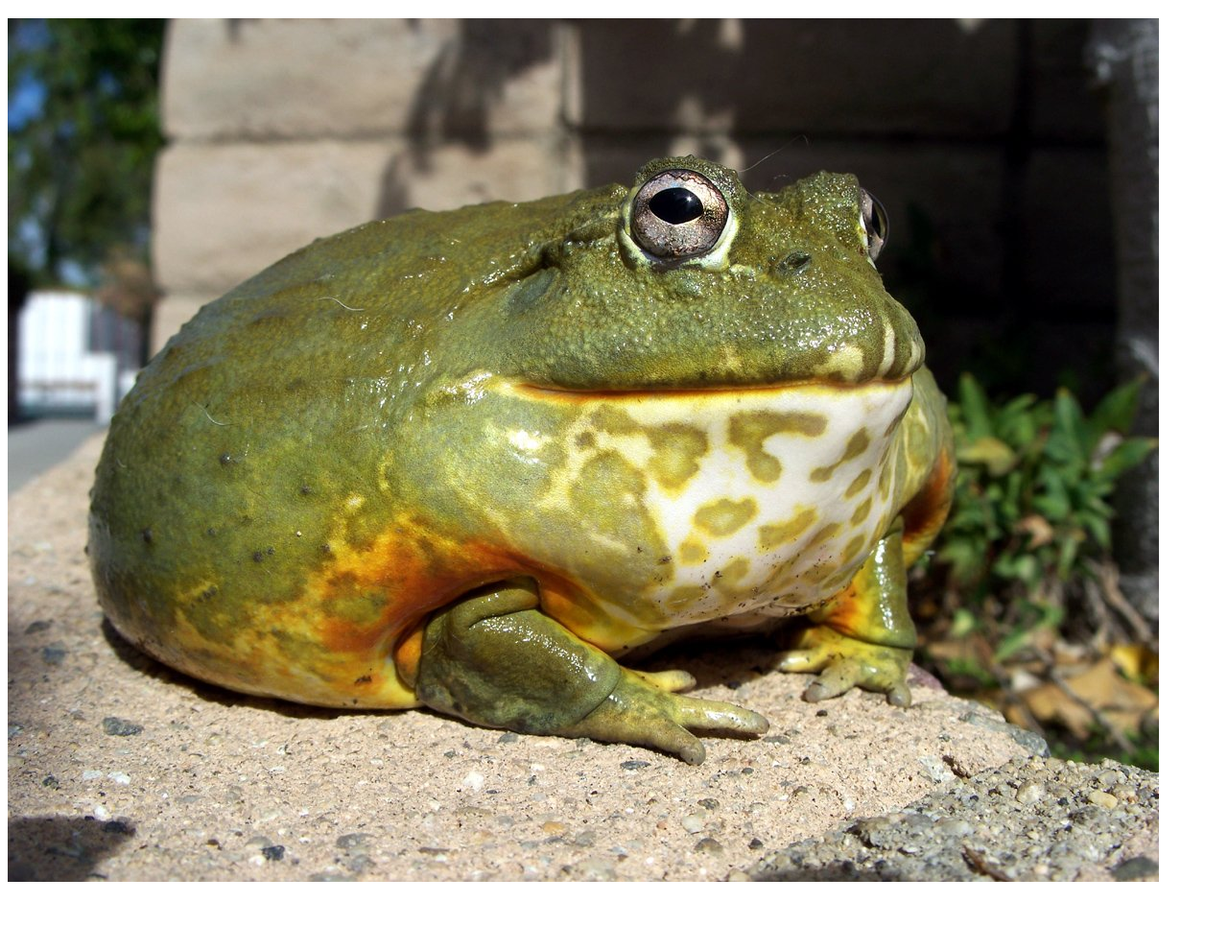
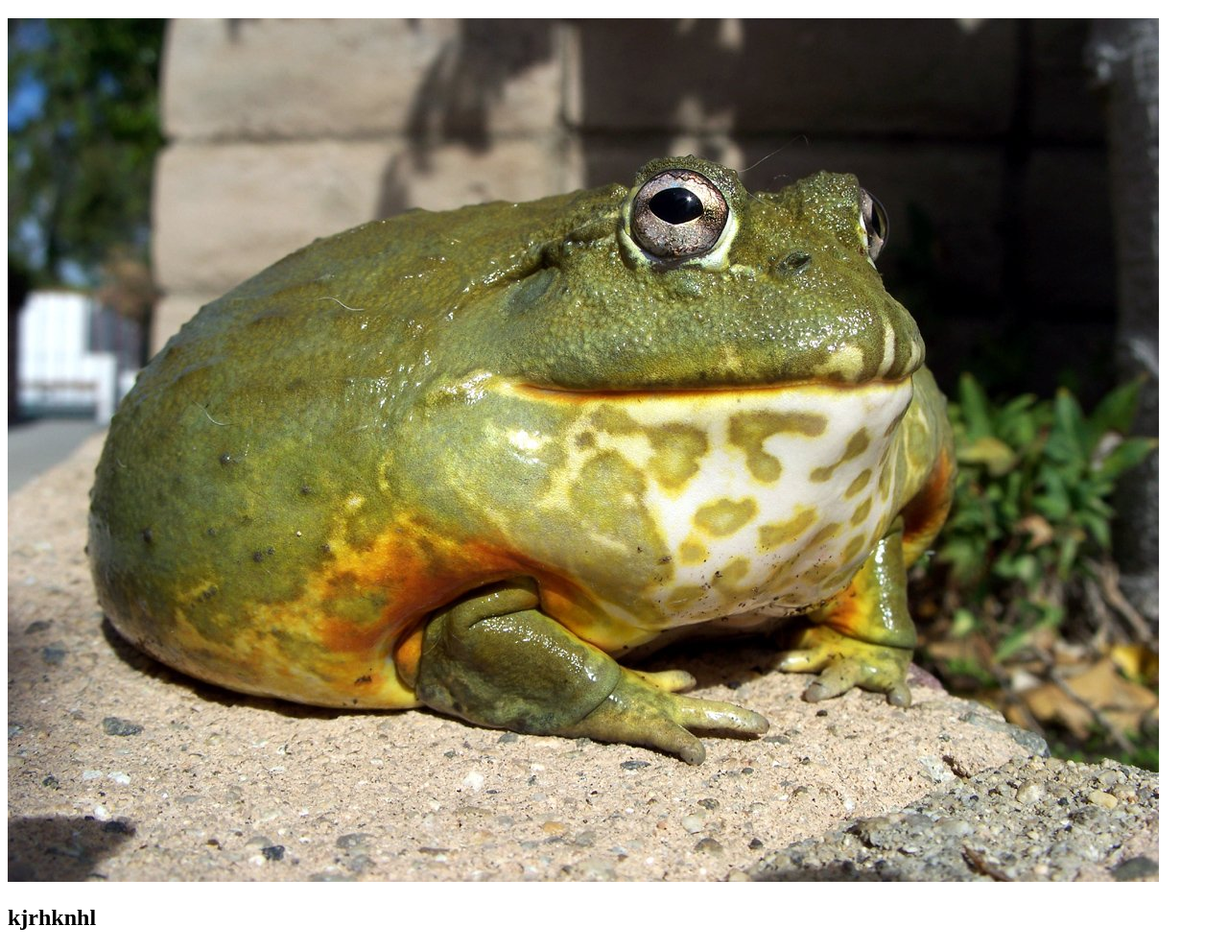
Before and after one commit to N332y/BAJA_PABLO, a plain HTML site: page index.html in a window 1280 px wide. Shown: the part 61-1051 px from the top of the page at 96% size. Before the commit the page ends 992 px from the top, so only its background shows below. Drawn offline with Linux system fonts and the light colour scheme.

Commit message:
hgij
Signed-off-by: Izosimov Roman <rizosimov97@gmail.com>

```diff
--- a/index.html
+++ b/index.html
@@ -11,5 +11,6 @@
         <h1>Ну я Жаба если ЧЕ)0</h1>
         <img src="jaaba.jpg" alt="Ixti BAJA EBANA">
     </div>
+    <h2>kjrhknhl</h2>
 </body>
 </html>
```
